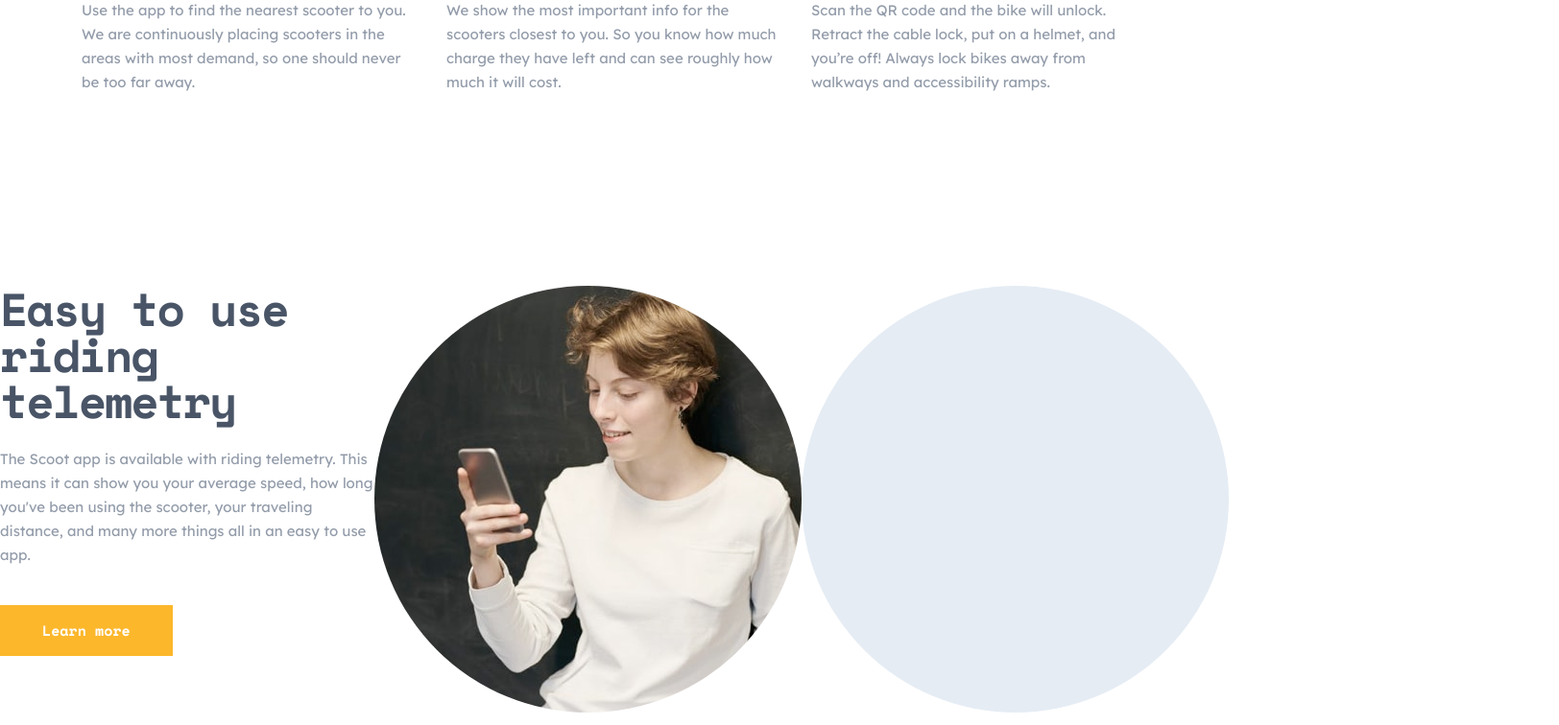
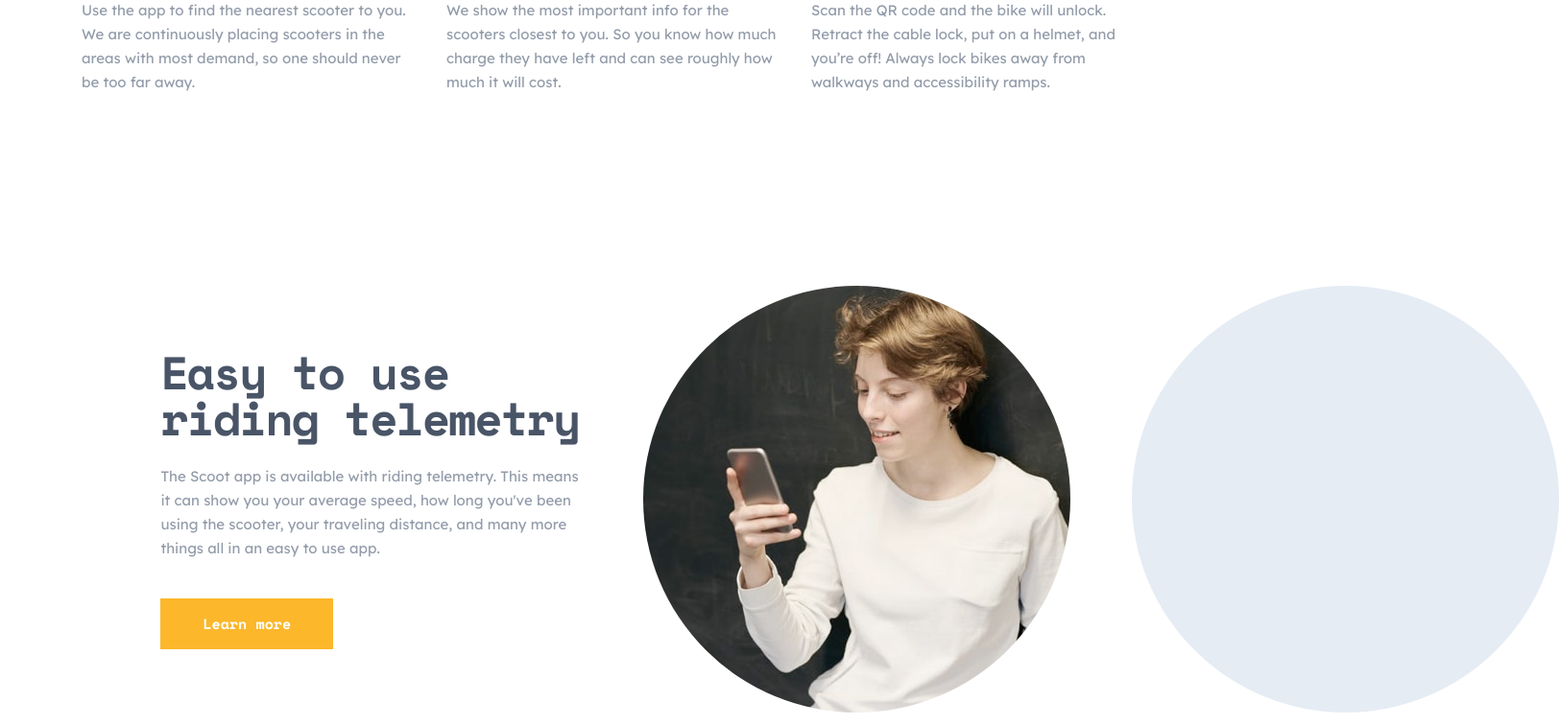
Before and after one commit to mikolajgraczyk/scoot-website, a React (Create React App) app: page / in a window 1280 px wide. Shown: the part 1100-1856 px from the top of the page at 96% size, 1624 px wide, since content can reach past the window. Built offline with nearby package versions, Linux system fonts and the light colour scheme.

Commit message:
changes in About component positioning

```diff
--- a/src/About/index.js
+++ b/src/About/index.js
@@ -1,9 +1,9 @@
 import { StyledAbout, Circles, ImageCircle, StyledCircle } from "./styled";
 import Content from "./Content";
 
-const About = ({ title, description, image, leftDirection, location }) => {
+const About = ({ title, description, image, leftDirection }) => {
   return (
-    <StyledAbout leftDirection={leftDirection} location={location}>
+    <StyledAbout leftDirection={leftDirection}>
       <Content title={title} description={description} />
       <Circles leftDirection={leftDirection}>
         <ImageCircle src={image} alt="" />
--- a/src/About/styled.js
+++ b/src/About/styled.js
@@ -4,23 +4,27 @@ import { ReactComponent as Circle } from "./images/Circle.svg";
 export const StyledAbout = styled.div`
   display: flex;
   justify-content: right;
+  align-items: center;
+  justify-content: space-between;
+  margin-right: -344px;
+  width: 113.8%;
+  max-width: 1855px;
 
   ${({ leftDirection }) =>
     leftDirection &&
     css`
       flex-direction: row-reverse;
       justify-content: left;
-    `}
-
-  ${({ location }) =>
-    location === "homepage" &&
-    css`
-      margin-top: 160px;
+      margin-right: 0;
+      margin-left: -344px;
+      align-self: flex-start;
+      justify-content: space-between;
     `}
 `;
 
 export const Circles = styled.div`
   display: flex;
+  gap: 64px;
 
   ${({ leftDirection }) =>
     leftDirection &&
--- a/src/HomePage/styled.js
+++ b/src/HomePage/styled.js
@@ -4,7 +4,9 @@ export const StyledHomepage = styled.main`
 `;
 
 export const AboutSection = styled.section`
-    margin-top: 40px;
+    margin-top: 200px;
     display: flex;
+    align-items: flex-end;
     flex-direction: column;
+    gap: 160px;
 `;
```
